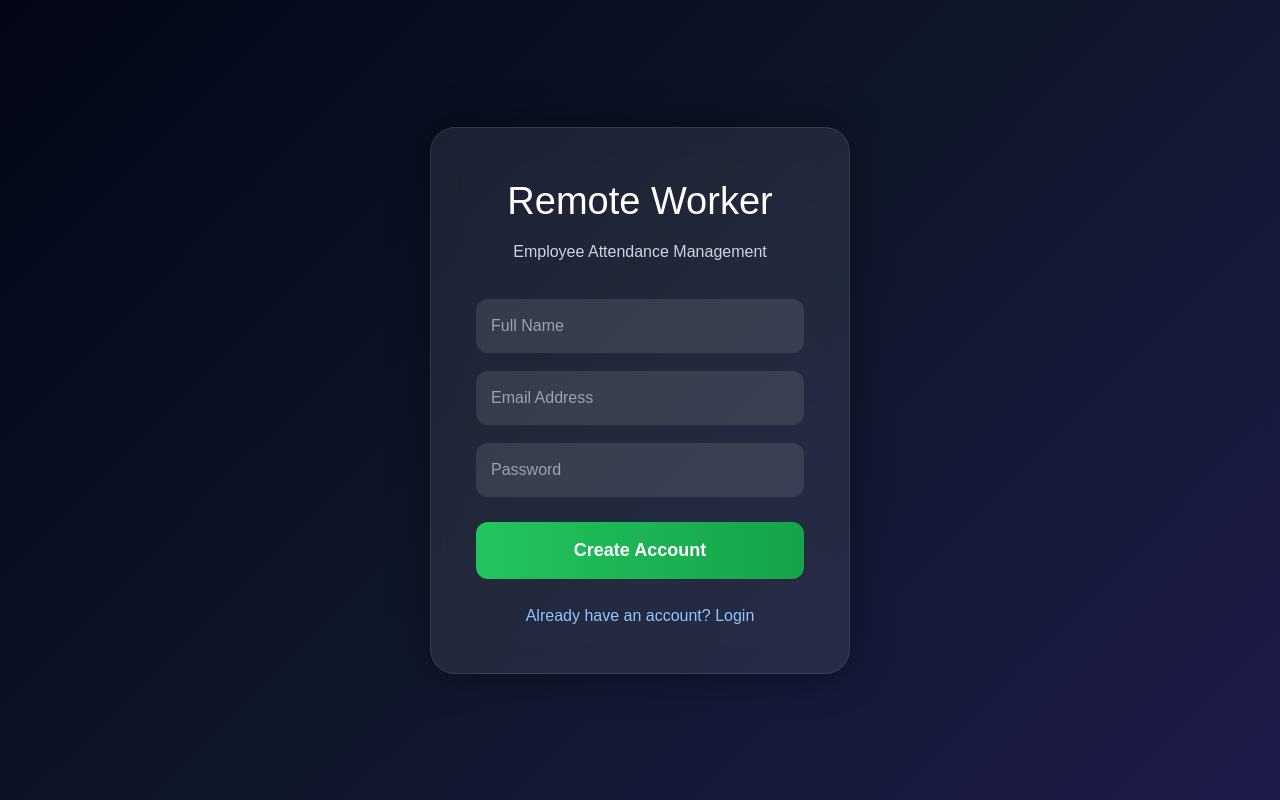
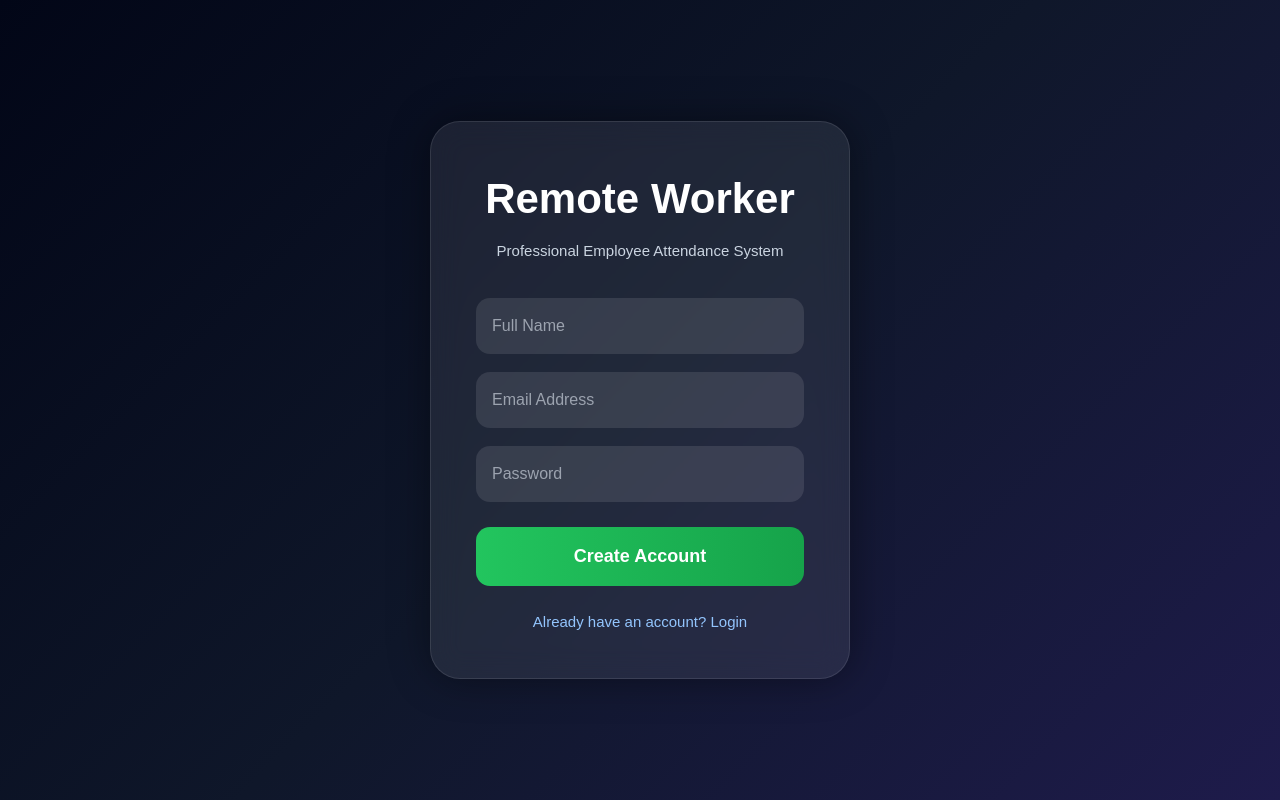
Before and after one commit to arunkumar379/remote-worker-system, a React (Vite) app in the folder client/: page / in a window 1280 px wide. Built offline with nearby package versions, Linux system fonts and the light colour scheme.

Commit message:
final fix

```diff
--- a/client/src/pages/Login.jsx
+++ b/client/src/pages/Login.jsx
@@ -9,12 +9,19 @@ function Login() {
   const [email, setEmail] = useState("");
   const [password, setPassword] = useState("");
 
+  const API =
+    "https://remote-worker-backend.onrender.com";
+
   const registerUser = async () => {
 
     try {
 
+      if (!name || !email || !password) {
+        return alert("Fill all fields");
+      }
+
       const response = await axios.post(
-        "http://localhost:5000/register",
+        `${API}/register`,
         {
           name,
           email,
@@ -24,11 +31,16 @@ function Login() {
 
       alert(response.data.message);
 
+      setIsLogin(true);
+
     } catch (error) {
 
       console.log(error);
 
-      alert("Registration Failed");
+      alert(
+        error?.response?.data?.message ||
+        "Registration Failed"
+      );
     }
   };
 
@@ -36,8 +48,12 @@ function Login() {
 
     try {
 
+      if (!email || !password) {
+        return alert("Fill all fields");
+      }
+
       const response = await axios.post(
-        "http://localhost:5000/login",
+        `${API}/login`,
         {
           email,
           password,
@@ -56,31 +72,37 @@ function Login() {
 
       alert("Login Successful");
 
+      window.location.reload();
+
     } catch (error) {
 
       console.log(error);
 
-      alert("Login Failed");
+      alert(
+        error?.response?.data?.message ||
+        "Login Failed"
+      );
     }
   };
 
   return (
     <div
       style={{
-        height: "100vh",
+        minHeight: "100vh",
         background:
           "linear-gradient(135deg,#020617,#0f172a,#1e1b4b)",
         display: "flex",
         justifyContent: "center",
         alignItems: "center",
         fontFamily: "Arial",
+        padding: "20px",
       }}
     >
       <div
         style={{
           width: "420px",
           padding: "45px",
-          borderRadius: "25px",
+          borderRadius: "30px",
           background: "rgba(255,255,255,0.08)",
           backdropFilter: "blur(15px)",
           border: "1px solid rgba(255,255,255,0.1)",
@@ -92,8 +114,9 @@ function Login() {
           style={{
             color: "white",
             textAlign: "center",
-            fontSize: "38px",
+            fontSize: "42px",
             marginBottom: "10px",
+            fontWeight: "bold",
           }}
         >
           Remote Worker
@@ -104,21 +127,23 @@ function Login() {
             color: "#cbd5e1",
             textAlign: "center",
             marginBottom: "35px",
+            fontSize: "15px",
           }}
         >
-          Employee Attendance Management
+          Professional Employee Attendance System
         </p>
 
         {!isLogin && (
           <input
             type="text"
             placeholder="Full Name"
+            value={name}
             onChange={(e) => setName(e.target.value)}
             style={{
               width: "100%",
-              padding: "15px",
+              padding: "16px",
               marginBottom: "18px",
-              borderRadius: "12px",
+              borderRadius: "14px",
               border: "none",
               outline: "none",
               background: "rgba(255,255,255,0.1)",
@@ -131,12 +156,13 @@ function Login() {
         <input
           type="email"
           placeholder="Email Address"
+          value={email}
           onChange={(e) => setEmail(e.target.value)}
           style={{
             width: "100%",
-            padding: "15px",
+            padding: "16px",
             marginBottom: "18px",
-            borderRadius: "12px",
+            borderRadius: "14px",
             border: "none",
             outline: "none",
             background: "rgba(255,255,255,0.1)",
@@ -148,12 +174,13 @@ function Login() {
         <input
           type="password"
           placeholder="Password"
+          value={password}
           onChange={(e) => setPassword(e.target.value)}
           style={{
             width: "100%",
-            padding: "15px",
+            padding: "16px",
             marginBottom: "25px",
-            borderRadius: "12px",
+            borderRadius: "14px",
             border: "none",
             outline: "none",
             background: "rgba(255,255,255,0.1)",
@@ -167,9 +194,9 @@ function Login() {
             onClick={loginUser}
             style={{
               width: "100%",
-              padding: "15px",
+              padding: "16px",
               border: "none",
-              borderRadius: "12px",
+              borderRadius: "14px",
               background:
                 "linear-gradient(to right,#2563eb,#1d4ed8)",
               color: "white",
@@ -185,9 +212,9 @@ function Login() {
             onClick={registerUser}
             style={{
               width: "100%",
-              padding: "15px",
+              padding: "16px",
               border: "none",
-              borderRadius: "12px",
+              borderRadius: "14px",
               background:
                 "linear-gradient(to right,#22c55e,#16a34a)",
               color: "white",
@@ -207,6 +234,7 @@ function Login() {
             textAlign: "center",
             marginTop: "25px",
             cursor: "pointer",
+            fontSize: "15px",
           }}
         >
           {isLogin
```
